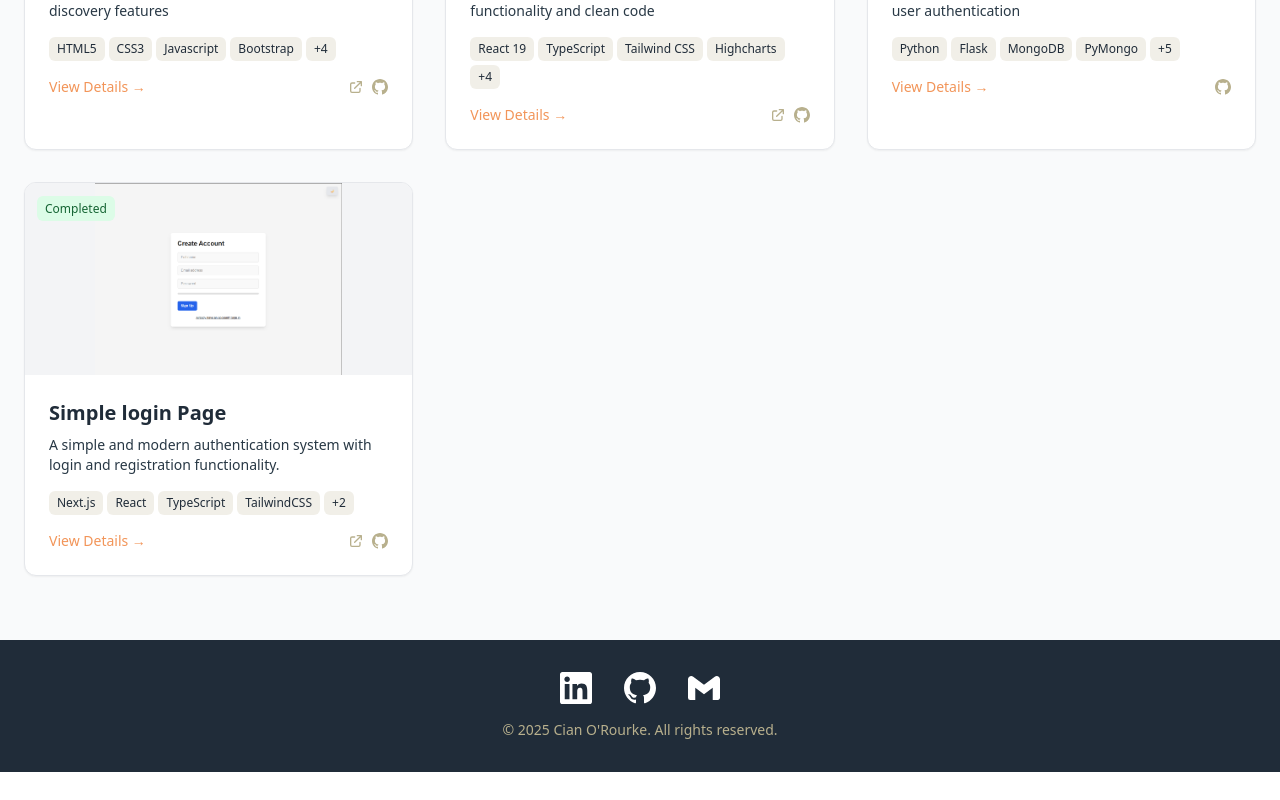
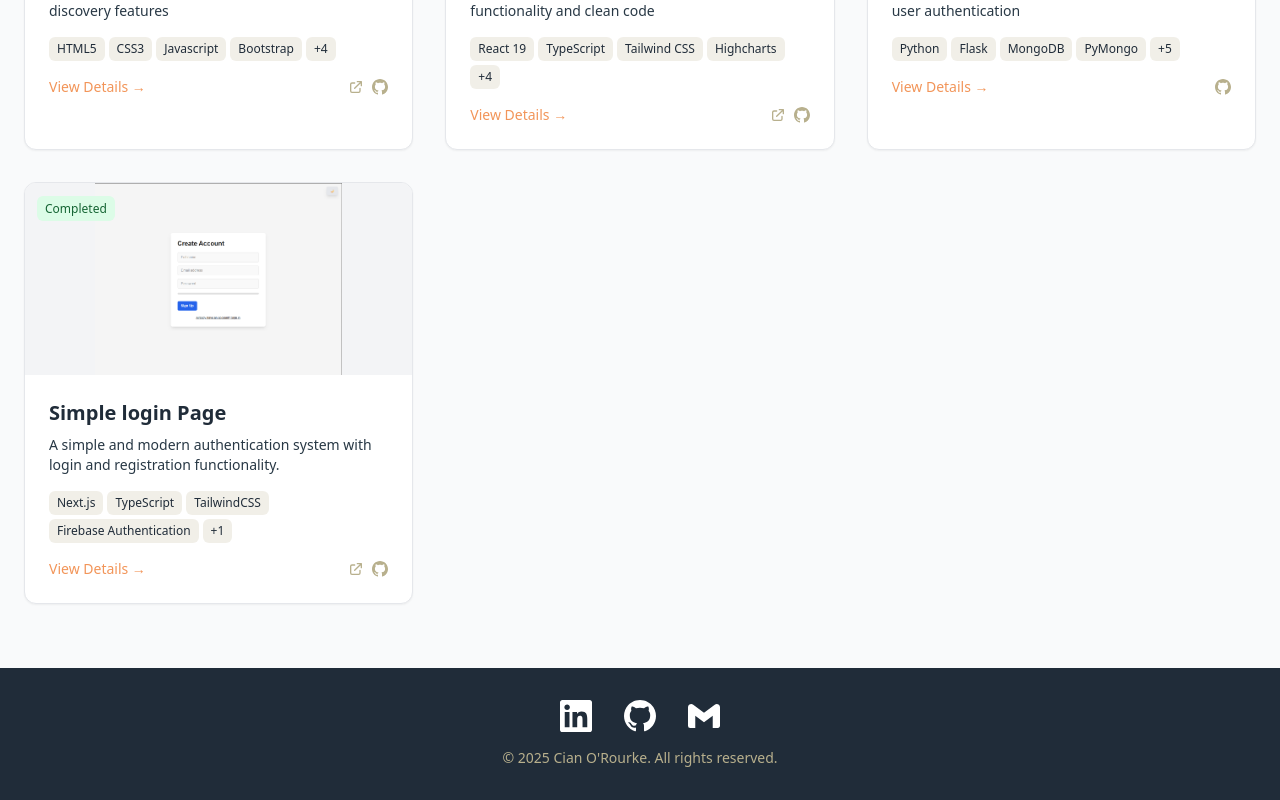
Before and after one commit to COR1999/ai-app, a Next.js app: page /projects in a window 1280 px wide. Shown: the part 1581-2381 px from the top of the page. Before the commit the page ends 2353 px from the top, so only its background shows below. Built offline with nearby package versions, Linux system fonts and the light colour scheme.

Commit message:
Personal info and projects update

```diff
--- a/constants/personal-info.ts
+++ b/constants/personal-info.ts
@@ -18,7 +18,7 @@ export const PERSONAL_INFO = {
   siteDescription: "Portfolio of Cian O'Rourke, Full Stack Developer with culinary background",
 
   // Professional details
-  currentRole: "Open for Work",
+  currentRole: "Web Developer at Babylon",
   specialization: "Python | JavaScript | React | Next.js | Django | Flask",
   introduction: "Entry-level Full-Stack Developer skilled in Python, JavaScript, and modern frameworks, with project experience"
     + " and a background in culinary arts. Passionate about creating efficient, user-friendly applications and eager to contribute to innovative tech teams.",
--- a/constants/projects.ts
+++ b/constants/projects.ts
@@ -200,7 +200,7 @@ export const projects: Project[] = [
     title: "Simple login Page ",
     shortDescription: "A simple and modern authentication system with login and registration functionality.",
     fullDescription: " Built with **Next.js** and **Firebase Authentication** (email/password). Users can sign up, log in, choose “Remember me” (persistent login), and are redirected to a home page on success. The design is clean and modern, utilizing **Tailwind CSS** for styling. Form validation and error handling are included for a smooth user experience.",
-    technologies: ["Next.js", "React", "TypeScript", "TailwindCSS", "Firebase Authentication", "ESLint"],
+    technologies: ["Next.js", "TypeScript", "TailwindCSS", "Firebase Authentication", "ESLint"],
     features: [
       "Sign up with full name, email & password fields",
       "Sign in for existing users  with email & password",
```
